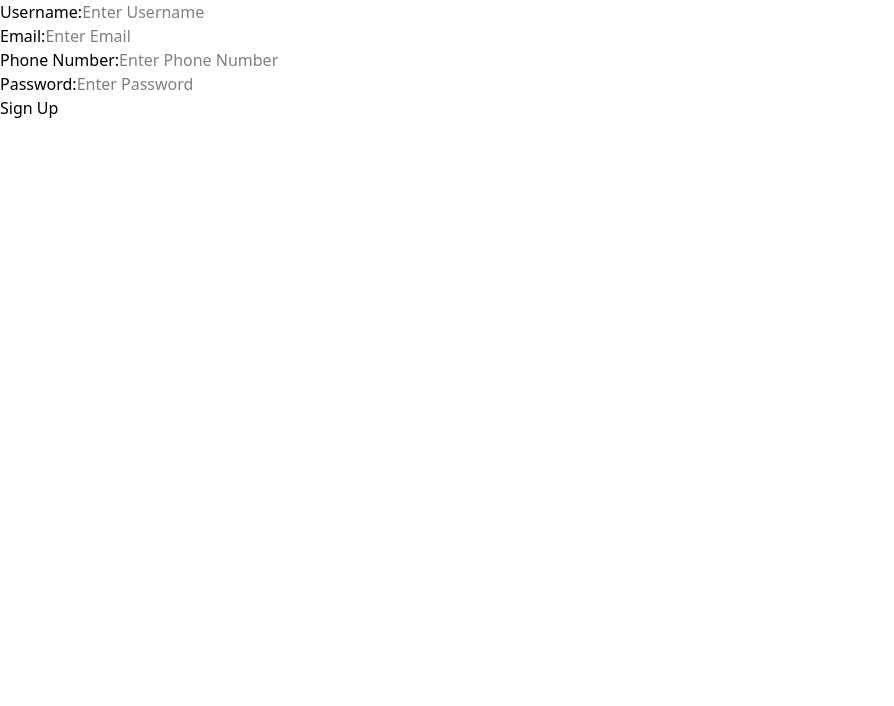
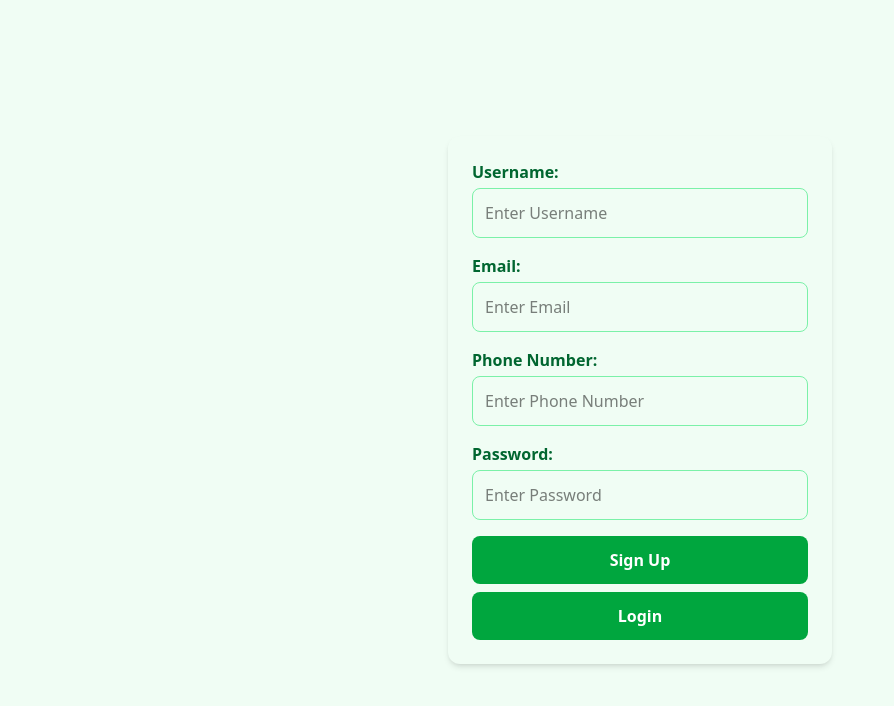
Before and after one commit to sujalkarkiii/sujalkarkiii-receipesharing-frontend, a React (Vite) app: page /signup in a window 1280 px wide. Shown: the top 706 px of the page, without its empty margins (0-894 px from the left). Built offline with nearby package versions, Linux system fonts and the light colour scheme; no server answers.

Commit message:
changes in css

```diff
--- a/package.json
+++ b/package.json
@@ -16,6 +16,7 @@
     "react-dom": "^19.2.0",
     "react-hot-toast": "^2.6.0",
     "react-router-dom": "^7.9.6",
+    "react-toastify": "^11.0.5",
     "tailwindcss": "^4.1.17"
   },
   "devDependencies": {
--- a/src/App.jsx
+++ b/src/App.jsx
@@ -6,10 +6,12 @@ import Protectedpage from "./Pages/Protectedpage"
 import Postpage from "./Pages/Postpage"
 import Chatting_page from "./Pages/Chatting_page"
 import Mine_page from "./Pages/Mine_page"
+import { ToastContainer } from 'react-toastify';
+import 'react-toastify/dist/ReactToastify.css';
 const App = () => {
   return (
     <div>
-
+   <ToastContainer />
       <Routes>
               <Route path='/signup' element={<Signup_page/>}/>
               <Route path='/' element={<Login_page/>}/>
--- a/src/Database/connection.js
+++ b/src/Database/connection.js
@@ -1,4 +1,6 @@
 import axios from "axios"
+import { toast, ToastContainer } from 'react-toastify';
+import 'react-toastify/dist/ReactToastify.css';
 
 const API = import.meta.env.VITE_API_URL || "http://localhost:5001"
 
@@ -8,6 +10,7 @@ export const hadlesignup = async (signupdata) => {
     return response.data;
   } catch (error) {
     console.log("Signup error:", error);
+
   }
 }
 
@@ -16,16 +19,14 @@ export const hadlesignup = async (signupdata) => {
 
 export const hadlelogin = async (loginData) => {
   try {
-    const response = await axios.post(
-      `${API}/login`,
-      loginData,
-      { withCredentials: true }
-    );
-    console.log("Login successful!");
+    const response = await axios.post(`${API}/login`, loginData, { withCredentials: true });
+
     return response.data;
   } catch (error) {
     if (error.response?.status === 429) {
-      alert("You have tried to login too many times. Please wait 15 minutes and try again.");
+      toast.error("Too many login attempts. Wait 15 minutes.", { position: "top-center" });
+    } else {
+      toast.error(error.response?.data?.message || "Login failed", { position: "top-center" });
     }
     console.error("Login error:", error.response ? error.response.data : error.message);
   }
--- a/src/Pages/Login_page.jsx
+++ b/src/Pages/Login_page.jsx
@@ -1,11 +1,11 @@
 import { useState } from "react"
 import { Link, useNavigate } from "react-router-dom"
 import { hadlelogin } from "../Database/connection.js"
+
 const Login_page = () => {
     const [identifier, setidentifier] = useState("")
     const [password, setpassword] = useState("")
     const navigate = useNavigate()
-
 
     const handleClick = async (e) => {
         e.preventDefault()
@@ -15,21 +15,21 @@ const Login_page = () => {
             const login = await hadlelogin(responses);
 
             if (login.success) {
-
-                navigate('/home',{state:{successMessage:"login success"}})
+                navigate('/home', { state: { successMessage: "login success" } })
             }
 
         } catch (error) {
             console.log("error detected", error);
         }
     }
+
     return (
         <>
-<section className="flex justify-center p-6">
+            <section className="flex items-center justify-center min-h-screen bg-green-50 p-4">
                 <form className="bg-green-50 p-6 w-full max-w-sm rounded-xl shadow-md">
+                    <div className="mb-4">
 
-        <div className="mb-4">
-            {/* username div */}
+                        {/* username/email div */}
                         <div className="flex flex-col mb-4">
                             <label className="mb-1 font-semibold text-green-800">Email/PhoneNumber:</label>
                             <input
--- a/src/Pages/Signup_page.jsx
+++ b/src/Pages/Signup_page.jsx
@@ -1,6 +1,8 @@
 import { useState } from "react"
 import { useNavigate } from 'react-router-dom'
 import { hadlesignup } from "../Database/connection.js"
+import { toast, ToastContainer } from 'react-toastify';
+import 'react-toastify/dist/ReactToastify.css';
 
 const Signup_page = () => {
     const [username, setusername] = useState("")
@@ -9,89 +11,108 @@ const Signup_page = () => {
     const [password, setpassword] = useState("")
     const navigate = useNavigate()
 
+// sigup handle function garxa
+    const handleClick = async (e) => {
+        e.preventDefault();
+
+        // Check garxa if all fields are filled
+        if (!username || !email || !phonenumber || !password) {
+            toast.error("Please fill all fields!", { position: "top-center" });
+            return;
+        }
+
+        const responses = { username, email, phonenumber, password }
+
+        try {
+            const result = await hadlesignup(responses);
+
+            if (result.success) {
+                toast.success("Registration Successful!", { position: "top-center" });
+                setTimeout(() => navigate('/'), 2000); // redirect after 2 sec
+            } else {
+                toast.error(result.message || "Registration failed!", { position: "top-center" });
+            }
+
+        } catch (error) {
+            toast.error("Already resistred!", { position: "top-center" });
+            console.error("Error detected:", error);
+        }
+    }
 
 
 
-    const handleClick = async (e) => {
-        e.preventDefault()
-        const responses = { username, email, phonenumber, password }
 
-        try {
-           const result= await  hadlesignup(responses);
-            console.log(result.messege);
-            if (result.success)
-            {
-               navigate('/')
-            }
-
-        } catch (error) {
-            console.log("error detected", error);
-        }
-    }
     return (
-        <>
-            <section>
-                <form>
-
-                    <div>
-                        {/* username div */}
-                        <div className="usernamediv">
-                            <label htmlFor="Name">Username:</label>
-                            <input type="text"
-                                name="Name"
+        <section className="flex items-center justify-center min-h-screen bg-green-50 p-4">
+            <form className="bg-green-50 p-6 w-full max-w-sm rounded-xl shadow-md">
+                {/* Username */}
+                <div className="flex flex-col mb-4">
+                    <label className="mb-1 font-semibold text-green-800">Username:</label>
+                    <input
+                        type="text"
                         placeholder="Enter Username"
+                        className="p-3 border border-green-300 rounded-lg focus:outline-none focus:ring-2 focus:ring-green-500"
                         value={username}
                         onChange={(e) => setusername(e.target.value)}
                     />
                 </div>
 
-                        {/*email div  */}
-                        <div className="emaildiv">
-                            <label htmlFor="Name">Email:</label>
-                            <input type="email"
-                                name="Name"
+                {/* Email */}
+                <div className="flex flex-col mb-4">
+                    <label className="mb-1 font-semibold text-green-800">Email:</label>
+                    <input
+                        type="email"
                         placeholder="Enter Email"
+                        className="p-3 border border-green-300 rounded-lg focus:outline-none focus:ring-2 focus:ring-green-500"
                         value={email}
                         onChange={(e) => setemail(e.target.value)}
-
                     />
                 </div>
 
-                        {/* phonenumer div */}
-                        <div className="phonenumberdiv">
-                            <label htmlFor="phonenumer">Phone Number:</label>
-                            <input type="tel"
-                                name="phonenumer"
-                                    id="phonenumber"
+                {/* Phone Number */}
+                <div className="flex flex-col mb-4">
+                    <label className="mb-1 font-semibold text-green-800">Phone Number:</label>
+                    <input
+                        type="tel"
                         placeholder="Enter Phone Number"
+                        className="p-3 border border-green-300 rounded-lg focus:outline-none focus:ring-2 focus:ring-green-500"
                         value={phonenumber}
                         onChange={(e) => setphonenumber(e.target.value)}
-
                     />
                 </div>
 
-                        {/* passwword div */}
-
-                        <div className="password">
-                            <label htmlFor="password">Password:</label>
-                            <input type="text"
-                                id="password"
-                                name="password"
+                {/* Password */}
+                <div className="flex flex-col mb-4">
+                    <label className="mb-1 font-semibold text-green-800">Password:</label>
+                    <input
+                        type="password"
                         placeholder="Enter Password"
+                        className="p-3 border border-green-300 rounded-lg focus:outline-none focus:ring-2 focus:ring-green-500"
                         value={password}
                         onChange={(e) => setpassword(e.target.value)}
-
                     />
                 </div>
 
-                    </div>
-                    <button type="button" onClick={handleClick}>Sign Up</button>
+                <button
+                    type="button"
+                    onClick={handleClick}
+                    className="w-full bg-green-600 text-white py-3 rounded-lg font-bold hover:bg-green-700 transition mb-2"
+                >
+                    Sign Up
+                </button>
+
+                <button
+                    type="button"
+                    onClick={(e) => navigate('/')}
+                    className="w-full bg-green-600 text-white py-3 rounded-lg font-bold hover:bg-green-700 transition"
+                >
+                    Login
+                </button>
             </form>
 
+            {/* Toast Container */}
+            <ToastContainer />
         </section>
-
-
-        </>
     )
 }
 
```
Also changed, not shown: 1 other file (tests, documents, lock files or other folders). Lines whose indentation alone changed are shown as unchanged.
